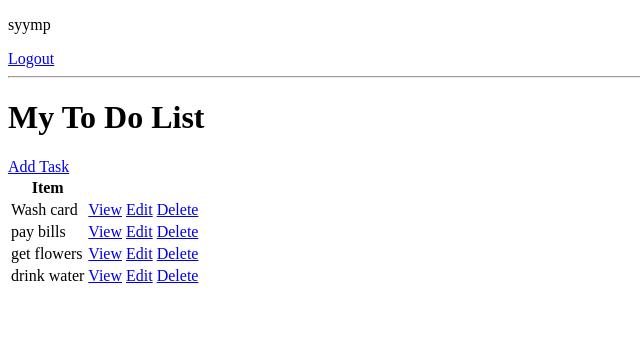
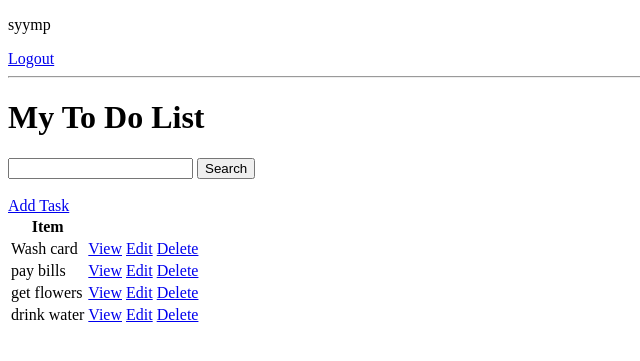
Before and after one commit to yaroslavgladunn/todolist_beginner, a Django app: page / in a window 1280 px wide. Shown: the top 361 px of the page, without its empty margins (0-640 px from the left). Run offline with Django 3.2, Linux system fonts and the light colour scheme; a user stored in the database is signed in; data comes from the database, SQL or seed files in the repository; both versions use the stored data as it was after the commit.

Commit message:
created search

```diff
--- a/base/templates/base/task_list.html
+++ b/base/templates/base/task_list.html
@@ -21,8 +21,15 @@
 <hr>
 <h1>My To Do List {{color}}</h1>
 
+<form method="get">
+    <input type="text" name="search-area" value="{{search_input}}">
+    <input type="submit" value="Search">
+</form>
+
+<br>
 <a href="{% url 'task-create' %}">Add Task</a>
-<br>
+
+
      <table>
          <tr>
              <th>Item</th>
--- a/base/views.py
+++ b/base/views.py
@@ -3,11 +3,10 @@ from django.views.generic.list import ListView
 from django.views.generic.detail import DetailView
 from django.views.generic.edit import CreateView, UpdateView, DeleteView, FormView
 from django.urls import reverse_lazy
+from django.contrib.auth import login
 from django.contrib.auth.views import LoginView
 from django.contrib.auth.mixins import LoginRequiredMixin
 from django.contrib.auth.forms import UserCreationForm
-from django.contrib.auth import login
-
 from .models import Task
 
 class CustomLoginView(LoginView):
@@ -15,7 +14,7 @@ class CustomLoginView(LoginView):
     fields = '__all__'
     redirect_authenticated_user = True
 
-    def  get_success_url(self): return reverse_lazy('tasks')
+    def get_success_url(self): return reverse_lazy('tasks')
 
 class RegisterPage(FormView):
     template_name = 'base/register.html'
@@ -45,8 +44,14 @@ class Tasklist(LoginRequiredMixin, ListView):
         context = super().get_context_data(**kwargs)
         context['tasks'] = context['tasks'].filter(user=self.request.user)
         context['count'] = context['tasks'].filter(complete=False).count()
+
+        search_input = self.request.GET.get('search-area') or ''
+        if search_input:
+            context['tasks'] = context['tasks'].filter(
+                title__startswith=search_input)
+
+            context['search_input'] = search_input
         return context
-
 
 
 class TaskDetail(LoginRequiredMixin, DetailView):
```
Also changed, not shown: db.sqlite3.
